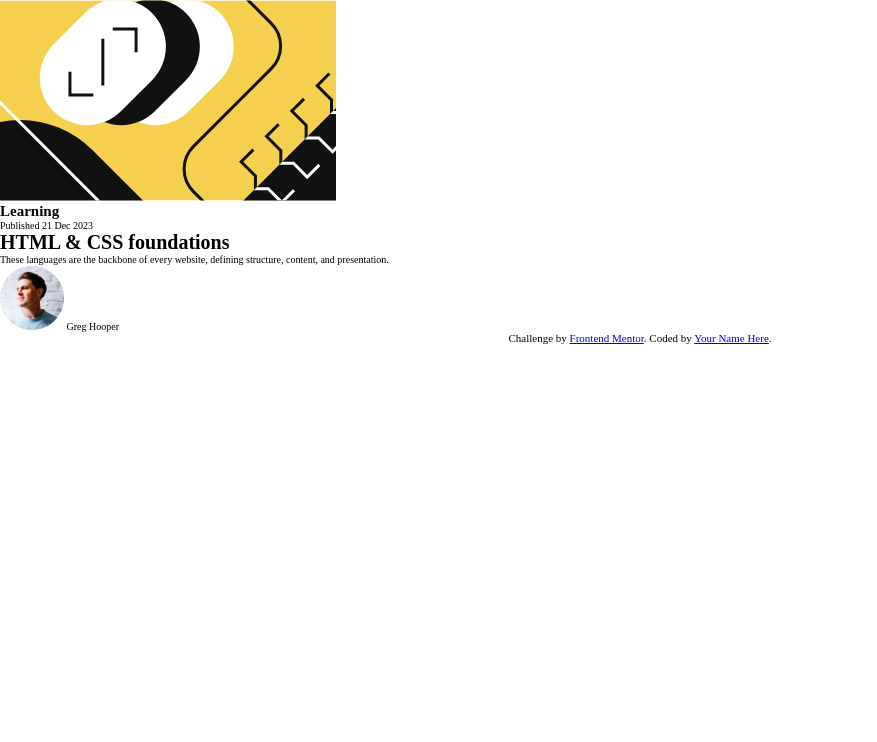
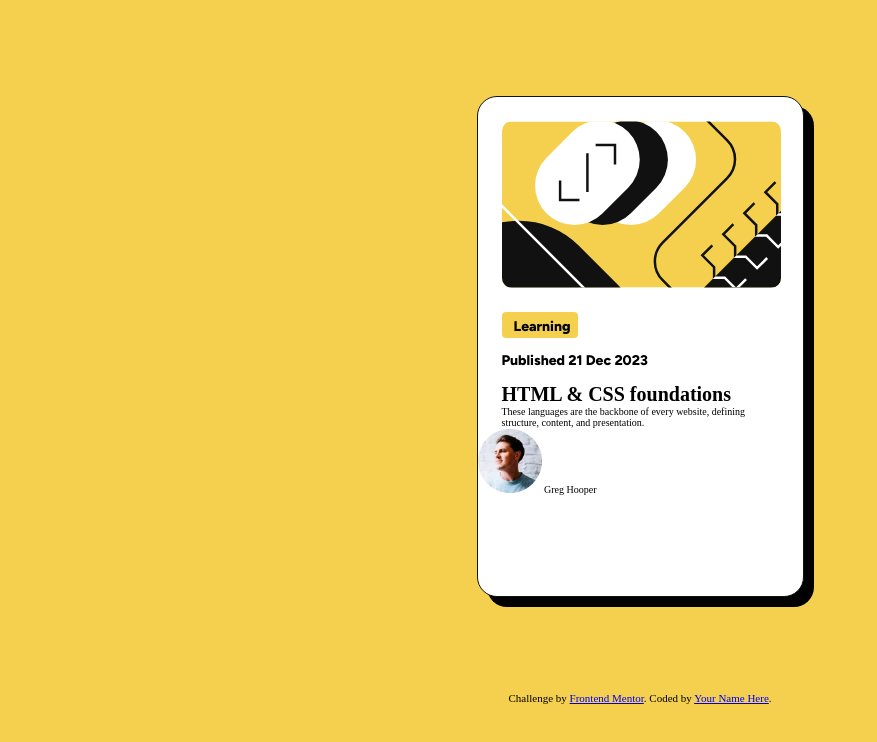
Before and after one commit to gillaercio/blog-preview-card-main, a plain HTML site: page index.html in a window 1280 px wide. Shown: the whole page, without its empty margins (0-877 px from the left). Drawn offline with Linux system fonts and the light colour scheme.

Commit message:
Initial CSS ajustment

```diff
--- a/assets/css/main.css
+++ b/assets/css/main.css
@@ -1,4 +1,57 @@
 @charset "UTF-8";
+
+body {
+  background-color: var(--yellow);
+
+  width: 100vw;
+  height: 100vh;
+  display: flex;
+  position: relative;
+  flex-direction: column;
+  justify-content: space-evenly;
+  align-items: center;
+}
+
+#content {
+  width: 327px;
+  height: 501px;
+
+  display: flex;
+  flex-direction: column;
+  background-color: var(--white);
+  border-radius: 20px;
+  border: 1px solid var(--gray-950);
+  box-shadow: 10px 10px black;
+}
+
+#content .blogImage img {
+  max-width: 279px;
+  max-height: 200px;
+  border-radius: 10px;
+  display: flex;
+  margin: 24px;
+}
+
+#content .description {
+  margin-inline: 24px;
+}
+
+#content .description .tittle {
+  background-color: var(--yellow);
+  width: 76px;
+  height: 26px;
+  border-radius: 4px;
+}
+
+#content .description .tittle h2 {
+  font: var(--text);
+  padding: 4px 12px;
+}
+
+#content .description h3 {
+  font: var(--text-sm);
+  padding-block: 12px;
+}
 
 .attribution {
   font-size: 1.1em;
--- a/index.html
+++ b/index.html
@@ -16,13 +16,15 @@
 <body>
 
   <main id="content">
-    <div>
+    <div class="blogImage">
       <img src="assets/images/illustration-article.svg" alt="Article Illustration">
     </div>
 
-    <div>
-      <h2>Learning</h2>
-      <p>Published 21 Dec 2023</p>
+    <div class="description">
+      <div class="tittle">
+        <h2>Learning</h2>
+      </div>
+      <h3>Published 21 Dec 2023</h3>
       <h1>HTML & CSS foundations</h1>
       <p>These languages are the backbone of every website, defining structure, content, and presentation.</p>
     </div>
```
